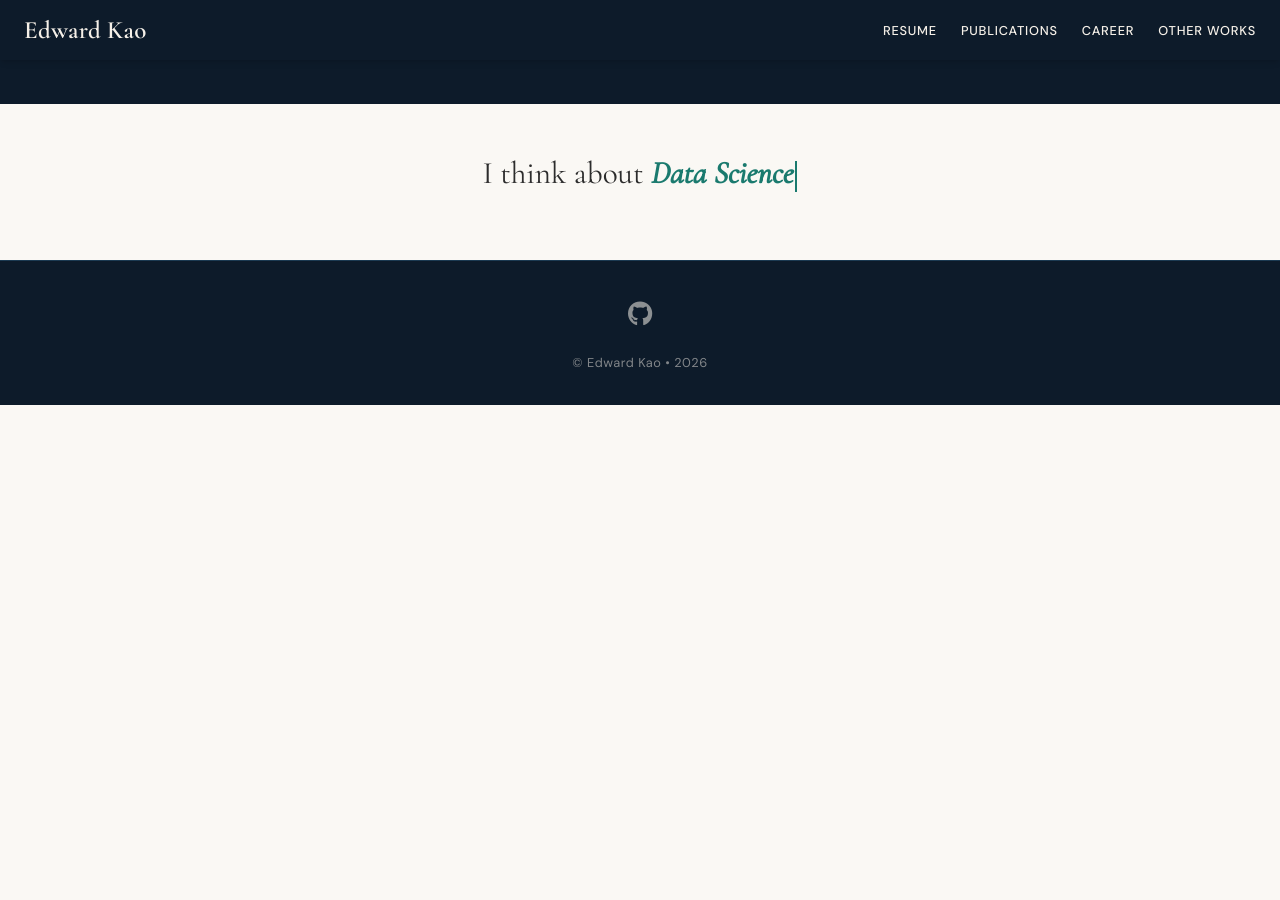
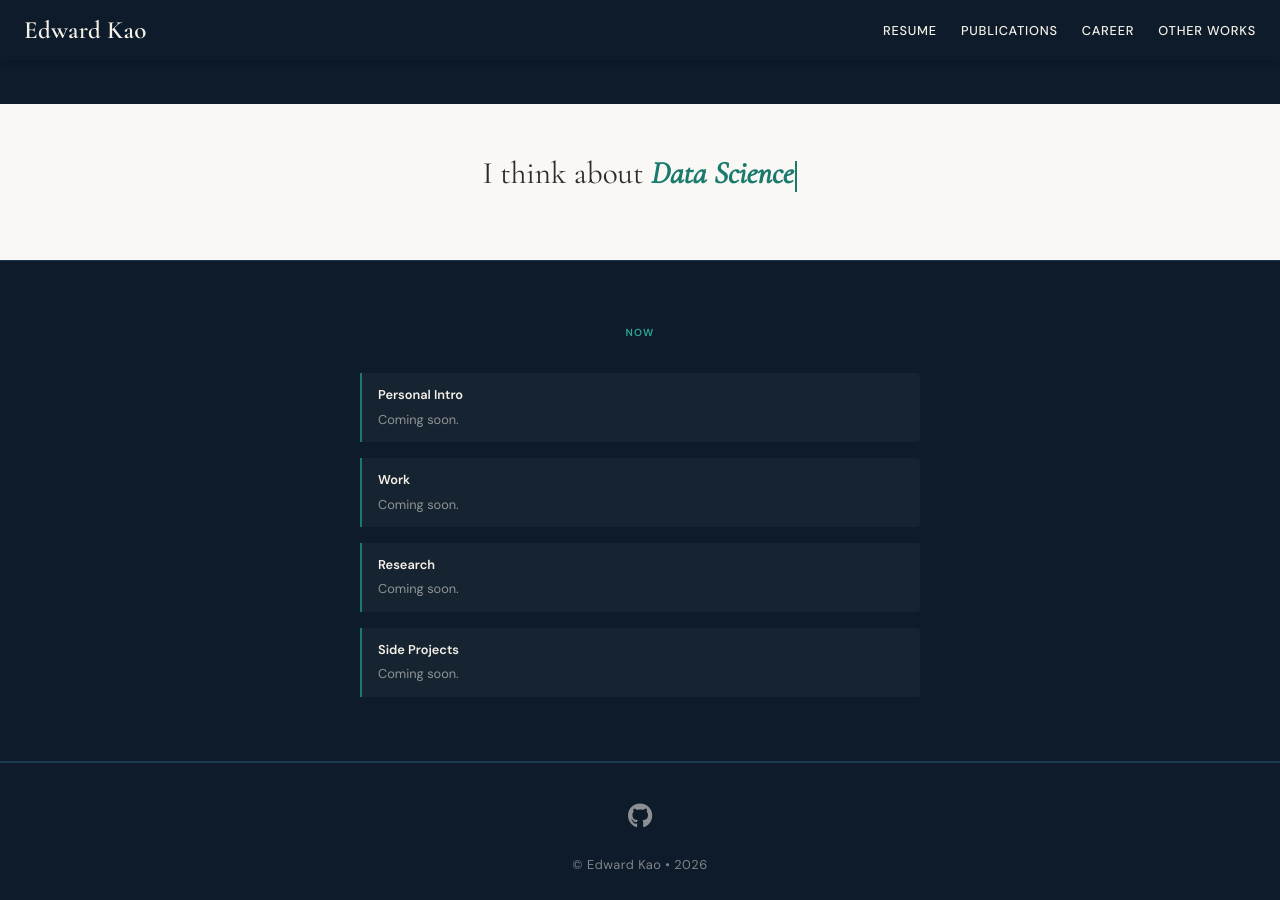
Before and after one commit to edwardkao6413/edwardkao6413.github.io, a Jekyll site: the page built from index.html, in a window 1280 px wide and 900 px high, scrolled down 541 px. Built offline with Jekyll 4.4.1, drawn with Linux system fonts in a browser that asks for light colours; before the commit the page ends 946 px from its top, so only the background shows below that.

Commit message:
feat: add Now section HTML with four placeholder items

```diff
--- a/index.html
+++ b/index.html
@@ -29,3 +29,26 @@ title: Home
     I think about <strong><span id="animated-keyword"></span></strong><span class="cursor"></span>
   </p>
 </section>
+
+<!-- Now Section -->
+<section class="now-section" aria-label="Now">
+  <h2 class="now-section__heading">Now</h2>
+  <div class="now-items">
+    <div class="now-item">
+      <span class="now-item__label">Personal Intro</span>
+      <p class="now-item__text">Coming soon.</p>
+    </div>
+    <div class="now-item">
+      <span class="now-item__label">Work</span>
+      <p class="now-item__text">Coming soon.</p>
+    </div>
+    <div class="now-item">
+      <span class="now-item__label">Research</span>
+      <p class="now-item__text">Coming soon.</p>
+    </div>
+    <div class="now-item">
+      <span class="now-item__label">Side Projects</span>
+      <p class="now-item__text">Coming soon.</p>
+    </div>
+  </div>
+</section>
```
